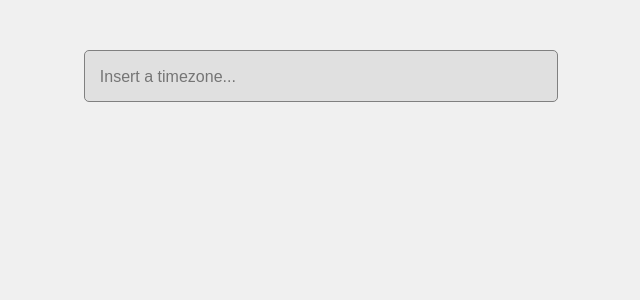
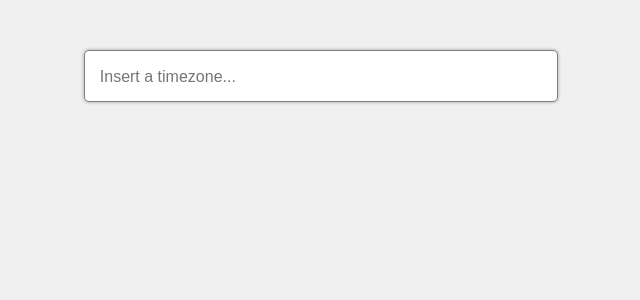
Before and after one commit to samuelfagundez/psf-coderio-interview-frontend, a React (Create React App) app: page / in a window 1280 px wide. Shown: the top 300 px of the page, without its empty margins (335-975 px from the left). Built offline with nearby package versions, Linux system fonts and the light colour scheme.

Commit message:
Improving search bar ui

```diff
--- a/src/client/css/Timezones/SearchbarStyles.css
+++ b/src/client/css/Timezones/SearchbarStyles.css
@@ -7,12 +7,13 @@
 .inputTimezone {
     width: 100%;
     height: 100%;
-    background: #E0E0E0;
+    background: white;
     margin: 0;
     padding: 1px 15px;
     border-radius: 5px;
     border: 1px solid gray;
     font-size: 19px;
+    box-shadow: 0px 0px 3px 1px rgba(0,0,0,0.2);
 }
 
 .inputTimezone::placeholder {
```
